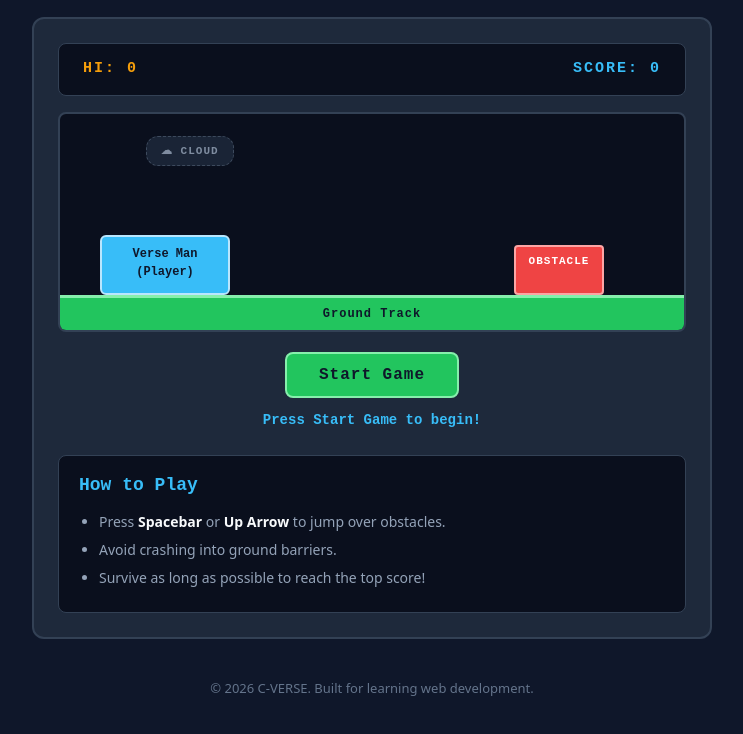
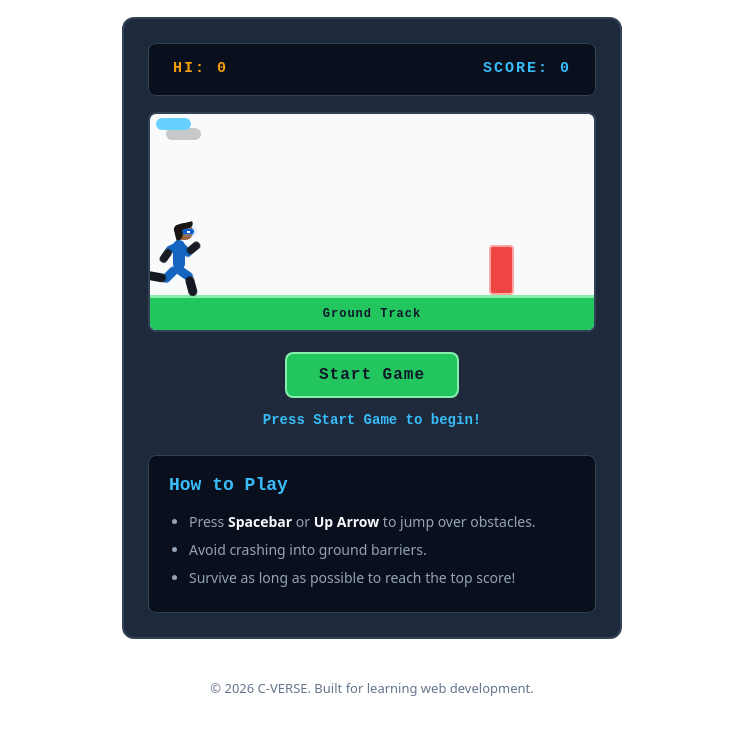
Before and after one commit to KarthickJack/verse-run, a plain HTML site: page index.html in a window 1280 px wide. Shown: the part 153-887 px from the top of the page, without its empty margins (268-1011 px from the left). Drawn offline with Linux system fonts and the light colour scheme.

Commit message:
Verse Man Added and Fine Tuning

```diff
--- a/css/style.css
+++ b/css/style.css
@@ -20,8 +20,10 @@
 /* Page Body:
    Sets the overall stage background, default font, and default text color. */
 body {
-  background-color: #0f172a; /* Deep slate / midnight background */
-  color: #f8fafc;            /* Clean off-white text color */
+  background-color: #0f172a;
+  /* Deep slate / midnight background */
+  color: #f8fafc;
+  /* Clean off-white text color */
   font-family: system-ui, -apple-system, 'Segoe UI', Roboto, sans-serif;
   line-height: 1.5;
   min-height: 100vh;
@@ -44,10 +46,14 @@ body {
    The main console card housing the HUD, stage, controls, and instructions.
    Styled as a distinct dark panel with borders and inner breathing room. */
 #game-wrapper {
-  background-color: #1e293b; /* Slightly lighter slate for contrast */
-  border: 2px solid #334155; /* Subtle border framing the console */
-  border-radius: 12px;       /* Rounded corners for arcade panel feel */
-  padding: 24px;             /* Space between the border and internal game elements */
+  background-color: #1e293b;
+  /* Slightly lighter slate for contrast */
+  border: 2px solid #334155;
+  /* Subtle border framing the console */
+  border-radius: 12px;
+  /* Rounded corners for arcade panel feel */
+  padding: 24px;
+  /* Space between the border and internal game elements */
   margin-top: 20px;
   margin-bottom: 24px;
 }
@@ -71,7 +77,8 @@ body {
   font-size: 36px;
   font-weight: 800;
   letter-spacing: 3px;
-  color: #38bdf8; /* Vibrant cyan */
+  color: #38bdf8;
+  /* Vibrant cyan */
   margin-bottom: 8px;
 }
 
@@ -80,10 +87,12 @@ body {
    Styled with a softer text tone and balanced line height for easy reading. */
 .game-description {
   font-size: 15px;
-  color: #94a3b8; /* Muted slate gray */
+  color: #94a3b8;
+  /* Muted slate gray */
   line-height: 1.6;
   max-width: 500px;
-  margin: 0 auto; /* Keeps the text block centered */
+  margin: 0 auto;
+  /* Keeps the text block centered */
 }
 
 /* --------------------------------------------------------------------------
@@ -97,7 +106,8 @@ body {
   display: flex;
   justify-content: space-between;
   align-items: center;
-  background-color: #0a0f1d; /* Deep stage dark */
+  background-color: #0a0f1d;
+  /* Deep stage dark */
   border: 1px solid #334155;
   border-radius: 8px;
   padding: 10px 16px;
@@ -118,13 +128,15 @@ body {
 /* High Score Display:
    Highlighted in arcade gold for prestige. */
 #high-score-display {
-  color: #f59e0b; /* Arcade gold */
+  color: #f59e0b;
+  /* Arcade gold */
 }
 
 /* Current Score Display:
    Highlighted in electric cyan for active gameplay clarity. */
 #current-score-display {
-  color: #38bdf8; /* Electric cyan */
+  color: #38bdf8;
+  /* Electric cyan */
 }
 
 /* --------------------------------------------------------------------------
@@ -136,13 +148,18 @@ body {
    position: relative establishes the coordinate reference frame for all child elements.
    overflow: hidden ensures moving elements never spill outside the arena boundary. */
 #game-stage {
-  position: relative;        /* Coordinate reference anchor for game objects */
+  position: relative;
+  /* Coordinate reference anchor for game objects */
   width: 100%;
-  height: 220px;             /* Fixed arena height */
-  background-color: #0a0f1d; /* Pitch dark runway sky */
-  border: 2px solid #334155; /* Distinct arena boundary */
+  height: 220px;
+  /* Fixed arena height */
+  background-color: #f8fafc;
+  /* Pitch dark runway sky */
+  border: 2px solid #334155;
+  /* Distinct arena boundary */
   border-radius: 8px;
-  overflow: hidden;          /* Clips any elements drifting outside the stage */
+  overflow: hidden;
+  /* Clips any elements drifting outside the stage */
   margin-bottom: 20px;
 }
 
@@ -153,9 +170,11 @@ body {
   0% {
     transform: translateY(0px) translateX(0px);
   }
+
   50% {
     transform: translateY(-6px) translateX(12px);
   }
+
   100% {
     transform: translateY(0px) translateX(0px);
   }
@@ -164,63 +183,116 @@ body {
 /* Cloud Placeholder:
    Background scenery element anchored high in the sky.
    z-index: 1 ensures it sits behind Verse Man, obstacles, and the ground. */
-#cloud {
-  position: absolute;        /* Positioned in the stage sky */
+/* #cloud {
+  position: absolute;
+  /* Positioned in the stage sky
   top: 25px;
   left: 80px;
-  z-index: 1;                /* Background scenery layer (depth 1) */
-  background-color: #1e293b; /* Subtle dark cloud panel */
-  color: #94a3b8;            /* Muted slate text */
+  z-index: 1;
+  /* Background scenery layer (depth 1)
+  background-color: #1e293b;
+  /* Subtle dark cloud panel
+  color: #94a3b8;
+  /* Muted slate text
   font-family: 'Courier New', Courier, monospace;
   font-size: 11px;
   font-weight: bold;
   letter-spacing: 1px;
-  border: 1px dashed #475569; /* Dashed pixel outline */
+  border: 1px dashed #475569;
+  /* Dashed pixel outline
   border-radius: 12px;
   padding: 6px 14px;
   opacity: 0.85;
-  animation: floatCloud 4s ease-in-out infinite; /* Continuous decorative float loop */
+  animation: floatCloud 4s ease-in-out infinite;
+  /* Continuous decorative float loop
+} */
+
+.cloud {
+  margin-top: 7px;
+  width: 35px;
+  height: 12px;
+  background: #66D0FF;
+  box-shadow: 10px 10px rgba(0, 0, 0, 0.2);
+  border-radius: 100px;
+  animation: floatCloud 4s ease-in-out infinite;
 }
+
+/* .cloud::after,
+.cloud::before {
+  content: "";
+  position: relative;
+  display: inline-block;
+  background: inherit;
+  border-radius: inherit;
+}
+
+.cloud::after {
+  width: 100px;
+  height: 100px;
+  top: -220px;
+  left: 50px;
+}
+
+.cloud::before {
+  width: 180px;
+  height: 180px;
+  top: -70px;
+  left: 130px;
+} */
 
 /* Verse Man Placeholder:
    Our hero block positioned absolutely near the ground on the left third of the stage.
    z-index: 4 ensures Verse Man is rendered in the foreground above background layers. */
-#verse-man {
-  position: absolute;        /* Positioned using exact stage coordinates */
-  bottom: 35px;              /* Rests directly on top of the 35px ground track */
-  left: 40px;                /* Anchored on the left side of the runway */
-  z-index: 4;                /* Foreground layer: renders in front of stage & ground */
+/* #verse-man {
+  position: absolute;
+  /* Positioned using exact stage coordinates
+  bottom: 35px;
+  /* Rests directly on top of the 35px ground track
+  left: 40px;
+  /* Anchored on the left side of the runway
+  z-index: 4;
+  /* Foreground layer: renders in front of stage & ground
   width: 130px;
   height: 60px;
-  background-color: #38bdf8; /* Electric cyan hero fill */
-  color: #0f172a;            /* High-contrast dark text */
+  background-color: #38bdf8;
+  /* Electric cyan hero fill
+  color: #0f172a;
+  /* High-contrast dark text
   font-family: 'Courier New', Courier, monospace;
   font-size: 12px;
   font-weight: bold;
-  border: 2px solid #bae6fd; /* Light cyan highlight border */
+  border: 2px solid #bae6fd;
+  /* Light cyan highlight border
   border-radius: 6px;
   padding: 8px 6px;
   text-align: center;
-}
+} */
 
 /* Obstacle Styling:
    Hazardous ground barriers placed ahead of Verse Man on the runway.
    z-index: 3 places them on the interactive gameplay object layer. */
 #obstacle,
 .obstacle {
-  position: absolute;        /* Positioned at exact coordinates on the stage */
-  bottom: 35px;              /* Aligned with the top of the ground track */
-  right: 80px;               /* Positioned ahead on the right side of the screen */
-  z-index: 3;                /* Game object layer */
-  width: 90px;
+  position: absolute;
+  /* Positioned at exact coordinates on the stage */
+  bottom: 35px;
+  /* Aligned with the top of the ground track */
+  right: 80px;
+  /* Positioned ahead on the right side of the screen */
+  z-index: 3;
+  /* Game object layer */
+  width: 25px;
   height: 50px;
-  background-color: #ef4444; /* Retro arcade warning red */
-  color: #ffffff;            /* Crisp white text */
+  background-color: #ef4444;
+  /* Retro arcade warning red */
+  color: #ffffff;
+  /* Crisp white text */
   font-family: 'Courier New', Courier, monospace;
   font-size: 11px;
   font-weight: bold;
   letter-spacing: 1px;
-  border: 2px solid #fca5a5; /* Lighter red hazard border */
+  border: 2px solid #fca5a5;
+  /* Lighter red hazard border */
   border-radius: 4px;
   padding: 6px 4px;
   text-align: center;
@@ -233,17 +305,23 @@ body {
   position: absolute;
   width: 24px;
   height: 24px;
-  background-color: #facc15; /* Retro arcade gold */
-  border: 2px solid #fef08a; /* Bright yellow highlight border */
-  border-radius: 50%;        /* Circular coin token */
-  z-index: 3;                /* Gameplay object layer */
-  box-shadow: 0 0 8px rgba(250, 204, 21, 0.7); /* Radiant glow */
+  background-color: #facc15;
+  /* Retro arcade gold */
+  border: 2px solid #fef08a;
+  /* Bright yellow highlight border */
+  border-radius: 50%;
+  /* Circular coin token */
+  z-index: 3;
+  /* Gameplay object layer */
+  box-shadow: 0 0 8px rgba(250, 204, 21, 0.7);
+  /* Radiant glow */
   text-align: center;
   line-height: 20px;
   font-family: 'Courier New', Courier, monospace;
   font-size: 11px;
   font-weight: bold;
-  color: #854d0e;            /* Deep gold token imprint */
+  color: #854d0e;
+  /* Deep gold token imprint */
   pointer-events: none;
 }
 
@@ -266,6 +344,7 @@ body {
     opacity: 1;
     transform: translateY(0);
   }
+
   100% {
     opacity: 0;
     transform: translateY(-28px);
@@ -276,21 +355,29 @@ body {
    A retro green runway pinned to the bottom of the stage spanning full width.
    z-index: 2 places it beneath characters and obstacles while above the background. */
 #ground {
-  position: absolute;        /* Pinned to the stage base */
+  position: absolute;
+  /* Pinned to the stage base */
   bottom: 0;
   left: 0;
-  width: 100%;               /* Extends across the entire stage */
-  height: 35px;              /* Exact 35px track height matching character/obstacle bottoms */
-  z-index: 2;                /* Track layer */
-  background-color: #22c55e; /* Retro green runway */
-  color: #0f172a;            /* Dark high-contrast label */
+  width: 100%;
+  /* Extends across the entire stage */
+  height: 35px;
+  /* Exact 35px track height matching character/obstacle bottoms */
+  z-index: 2;
+  /* Track layer */
+  background-color: #22c55e;
+  /* Retro green runway */
+  color: #0f172a;
+  /* Dark high-contrast label */
   font-family: 'Courier New', Courier, monospace;
   font-size: 12px;
   font-weight: bold;
   letter-spacing: 1px;
   text-align: center;
-  line-height: 32px;         /* Vertically centers text inside the 35px bar */
-  border-top: 3px solid #86efac; /* Brighter green track line */
+  line-height: 32px;
+  /* Vertically centers text inside the 35px bar */
+  border-top: 3px solid #86efac;
+  /* Brighter green track line */
 }
 
 /* --------------------------------------------------------------------------
@@ -309,24 +396,31 @@ body {
    A prominent, tactile arcade action button.
    Uses CSS transitions to provide smooth, polished visual feedback on hover. */
 #start-btn {
-  background-color: #22c55e; /* Vibrant retro green */
-  color: #0f172a;            /* Dark high-contrast text */
+  background-color: #22c55e;
+  /* Vibrant retro green */
+  color: #0f172a;
+  /* Dark high-contrast text */
   font-family: 'Courier New', Courier, monospace;
   font-size: 16px;
   font-weight: bold;
   letter-spacing: 1px;
-  border: 2px solid #86efac; /* Lighter green border highlight */
+  border: 2px solid #86efac;
+  /* Lighter green border highlight */
   border-radius: 8px;
   padding: 12px 32px;
-  cursor: pointer;           /* Changes mouse cursor to a clicking hand */
-  transition: background-color 0.2s ease, transform 0.15s ease; /* Smooth transition */
+  cursor: pointer;
+  /* Changes mouse cursor to a clicking hand */
+  transition: background-color 0.2s ease, transform 0.15s ease;
+  /* Smooth transition */
 }
 
 /* Button Hover State:
    Smoothly darkens the button and provides a subtle tactile lift. */
 #start-btn:hover {
-  background-color: #16a34a; /* Deeper green shade on hover */
-  transform: translateY(-2px); /* Subtle 2px upward lift */
+  background-color: #16a34a;
+  /* Deeper green shade on hover */
+  transform: translateY(-2px);
+  /* Subtle 2px upward lift */
 }
 
 /* Button Active State:
@@ -340,7 +434,8 @@ body {
 #game-status-message {
   font-family: 'Courier New', Courier, monospace;
   font-size: 14px;
-  color: #38bdf8; /* Vibrant cyan */
+  color: #38bdf8;
+  /* Vibrant cyan */
   margin-top: 12px;
   font-weight: bold;
 }
@@ -352,7 +447,8 @@ body {
 /* Instructions Card:
    Styled as an informative card within the console wrapper. */
 #instructions-section {
-  background-color: #0a0f1d; /* Matches the dark inset areas */
+  background-color: #0a0f1d;
+  /* Matches the dark inset areas */
   border: 1px solid #334155;
   border-radius: 8px;
   padding: 16px 20px;
@@ -371,7 +467,8 @@ body {
    Ensures bullet points are neatly indented and text is readable. */
 #instructions-section ul {
   padding-left: 20px;
-  color: #94a3b8; /* Muted slate gray */
+  color: #94a3b8;
+  /* Muted slate gray */
   font-size: 14px;
   line-height: 1.6;
 }
@@ -395,7 +492,8 @@ body {
   padding-top: 16px;
   padding-bottom: 16px;
   font-size: 13px;
-  color: #64748b; /* Subtle muted gray */
+  color: #64748b;
+  /* Subtle muted gray */
 }
 
 /* --------------------------------------------------------------------------
@@ -480,3 +578,319 @@ body {
     padding-left: 18px;
   }
 }
+
+
+:root {
+  --hair: #1b1614;
+  --skin: #9c633b;
+  --mask: #0b5ed7;
+  --glow: #4da3ff;
+  --suit-blue: #1565c0;
+  --suit-dark: #141820;
+  --glove: #181c24;
+  --eye: #ffffff;
+}
+
+body {
+  min-height: 100vh;
+  margin: 0;
+  display: grid;
+  place-items: center;
+  background: #fff;
+}
+
+.jump-box {
+  cursor: pointer;
+}
+
+.jump-box.jumping {
+  animation: jump 0.6s cubic-bezier(0.22, 0.85, 0.36, 1);
+}
+
+#verse-man {
+  position: absolute;
+  bottom: 35px;
+  width: 50px;
+  height: 75px;
+  z-index: 4;
+  animation: bob 0.44s ease-in-out infinite;
+}
+
+.jump-box.jumping #verse-man {
+  animation-play-state: paused;
+}
+
+/* Standing still state */
+#verse-man.paused,
+#verse-man.paused .arm,
+#verse-man.paused .arm::after,
+#verse-man.paused .leg,
+#verse-man.paused .leg::after {
+  animation-play-state: paused;
+}
+
+#verse-man.paused {
+  transform: translateY(0);
+}
+
+#verse-man.paused .torso,
+#verse-man.paused .arm,
+#verse-man.paused .arm::after,
+#verse-man.paused .leg,
+#verse-man.paused .leg::after {
+  transform: rotate(0deg);
+}
+
+/* Head + swept-back short hair + glowing blue mask */
+.head {
+  position: absolute;
+  top: 3px;
+  left: 26px;
+  width: 17px;
+  height: 17px;
+  border-radius: 45% 50% 45% 40%;
+  background: var(--skin);
+}
+
+/* Swept-back hair cap angled toward the rear/top */
+.head .hair {
+  position: absolute;
+  top: -2px;
+  left: -3px;
+  width: 20px;
+  height: 6px;
+  background: var(--hair);
+  border-radius: 10px 3px 10px 0px;
+  transform: rotate(-14deg);
+  transform-origin: right center;
+}
+
+.hair::after {
+  content: "";
+  position: absolute;
+  width: 8px;
+  height: 16px;
+  background: var(--hair);
+  border-radius: 10px 1px 10px 0px;
+  transform: rotate(0deg);
+  transform-origin: left center;
+}
+
+.head::before {
+  content: "";
+  position: absolute;
+  top: 6px;
+  left: 6px;
+  width: 12px;
+  height: 5px;
+  border-radius: 3px;
+  background: var(--mask);
+  box-shadow: 0 0 4px var(--glow);
+}
+
+.head::after {
+  content: "";
+  position: absolute;
+  top: 8px;
+  left: 11px;
+  width: 3px;
+  height: 2px;
+  background: var(--eye);
+}
+
+/* Blue & dark superhero torso */
+.torso {
+  position: absolute;
+  top: 20px;
+  left: 23px;
+  width: 12px;
+  height: 30px;
+  border-radius: 8px;
+  background: var(--suit-blue);
+  transform: rotate(15deg);
+}
+
+/* Upper arm + forearm (::after bends at elbow) */
+.arm {
+  position: absolute;
+  top: 25px;
+  left: 26px;
+  width: 8px;
+  height: 15px;
+  border-radius: 5px;
+  background: var(--suit-blue);
+  transform-origin: top center;
+}
+
+.arm::after {
+  content: "";
+  position: absolute;
+  top: 11px;
+  left: 0;
+  width: 8px;
+  height: 15px;
+  border-radius: 5px;
+  background: var(--glove);
+  transform-origin: top center;
+}
+
+/* Thigh + shin (::after bends at knee) */
+.leg {
+  position: absolute;
+  top: 48px;
+  left: 22px;
+  width: 9px;
+  height: 19px;
+  border-radius: 5px;
+  background: var(--suit-blue);
+  transform-origin: top center;
+}
+
+.leg::after {
+  content: "";
+  position: absolute;
+  top: 15px;
+  left: 0;
+  width: 9px;
+  height: 20px;
+  border-radius: 5px;
+  background: var(--suit-dark);
+  transform-origin: top center;
+}
+
+/* Counter-swing pairing: Left arm & Right leg move together */
+.arm.left {
+  animation: arm-swing-a 0.44s ease-in-out infinite alternate;
+}
+
+.arm.left::after {
+  animation: elbow-bend-a 0.44s ease-in-out infinite alternate;
+}
+
+.arm.right {
+  animation: arm-swing-b 0.44s ease-in-out infinite alternate;
+}
+
+.arm.right::after {
+  animation: elbow-bend-b 0.44s ease-in-out infinite alternate;
+}
+
+.leg.right {
+  animation: leg-swing-a 0.44s ease-in-out infinite alternate;
+}
+
+.leg.right::after {
+  animation: knee-bend-a 0.44s ease-in-out infinite alternate;
+}
+
+.leg.left {
+  animation: leg-swing-b 0.44s ease-in-out infinite alternate;
+}
+
+.leg.left::after {
+  animation: knee-bend-b 0.44s ease-in-out infinite alternate;
+}
+
+@keyframes arm-swing-a {
+  from {
+    transform: rotate(-45deg);
+  }
+
+  to {
+    transform: rotate(65deg);
+  }
+}
+
+@keyframes arm-swing-b {
+  from {
+    transform: rotate(65deg);
+  }
+
+  to {
+    transform: rotate(-45deg);
+  }
+}
+
+@keyframes elbow-bend-a {
+  from {
+    transform: rotate(-85deg);
+  }
+
+  to {
+    transform: rotate(-30deg);
+  }
+}
+
+@keyframes elbow-bend-b {
+  from {
+    transform: rotate(-30deg);
+  }
+
+  to {
+    transform: rotate(-85deg);
+  }
+}
+
+@keyframes leg-swing-a {
+  from {
+    transform: rotate(-55deg);
+  }
+
+  to {
+    transform: rotate(45deg);
+  }
+}
+
+@keyframes leg-swing-b {
+  from {
+    transform: rotate(45deg);
+  }
+
+  to {
+    transform: rotate(-55deg);
+  }
+}
+
+@keyframes knee-bend-a {
+  from {
+    transform: rotate(40deg);
+  }
+
+  to {
+    transform: rotate(55deg);
+  }
+}
+
+@keyframes knee-bend-b {
+  from {
+    transform: rotate(55deg);
+  }
+
+  to {
+    transform: rotate(40deg);
+  }
+}
+
+@keyframes bob {
+
+  0%,
+  100% {
+    transform: translateY(0);
+  }
+
+  50% {
+    transform: translateY(-6px);
+  }
+}
+
+@keyframes jump {
+
+  0%,
+  100% {
+    transform: translateY(0);
+  }
+
+  45% {
+    transform: translateY(-75px);
+  }
+}
--- a/index.html
+++ b/index.html
@@ -1,5 +1,6 @@
 <!DOCTYPE html>
 <html lang="en">
+
 <head>
   <meta charset="UTF-8">
   <meta name="viewport" content="width=device-width, initial-scale=1.0">
@@ -9,6 +10,7 @@
   <!-- Link to external JavaScript (behavior begins on Day 5) -->
   <script src="js/game.js" defer></script>
 </head>
+
 <body>
 
   <!-- App Container: Groups the entire web page content -->
@@ -34,13 +36,24 @@
       <!-- 3. Main Game Area: The stage where gameplay will happen -->
       <div id="game-stage">
         <!-- Decorative Background Element (Day 4 Animation) -->
-        <div id="cloud">☁ CLOUD</div>
+        <div class="jump-box" id="jumpBox" title="Click or press Space / Up Arrow to jump">
 
-        <!-- Player Character Placeholder -->
-        <div id="verse-man">Verse Man (Player)</div>
+          <div class="cloud"></div>
+
+          <!-- Player Character Placeholder -->
+          <div id="verse-man" class="paused">
+            <div class="head"><span class="hair"></span></div>
+            <div class="torso"></div>
+            <div class="arm left"></div>
+            <div class="arm right"></div>
+            <div class="leg left"></div>
+            <div class="leg right"></div>
+          </div>
+        </div>
+        <!-- <div id="verse-man">Verse Man (Player)</div> -->
 
         <!-- Obstacle Placeholder (Day 4 Positioning) -->
-        <div id="obstacle">OBSTACLE</div>
+        <div id="obstacle"></div>
 
         <!-- Ground Track Placeholder -->
         <div id="ground">Ground Track</div>
@@ -73,4 +86,5 @@
   </div>
 
 </body>
+
 </html>
--- a/js/game.js
+++ b/js/game.js
@@ -256,7 +256,6 @@ function createObstacle(initialX) {
   // Create DOM element using existing .obstacle style
   const element = document.createElement("div");
   element.className = "obstacle";
-  element.textContent = "OBSTACLE";
   element.style.right = "auto";
   element.style.left = spawnX + "px";
 
@@ -811,6 +810,10 @@ function handleCollision() {
   if (startButton) {
     startButton.textContent = "Restart Game";
   }
+
+  if (verseManElement) {
+    verseManElement.classList.toggle('paused')
+  }
 }
 
 // ==========================================================================
@@ -989,6 +992,7 @@ function startGame() {
   isPlayerOnGround = true;
   if (verseManElement) {
     verseManElement.style.bottom = groundBaseline + "px";
+    verseManElement.classList.toggle('paused')
   }
 
   // Day 15 & 18: Reset score components, accumulator, difficulty and speed on start
```
